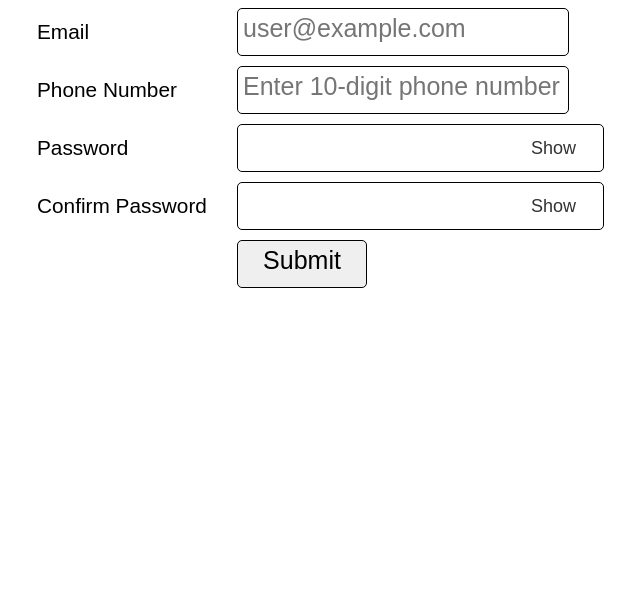
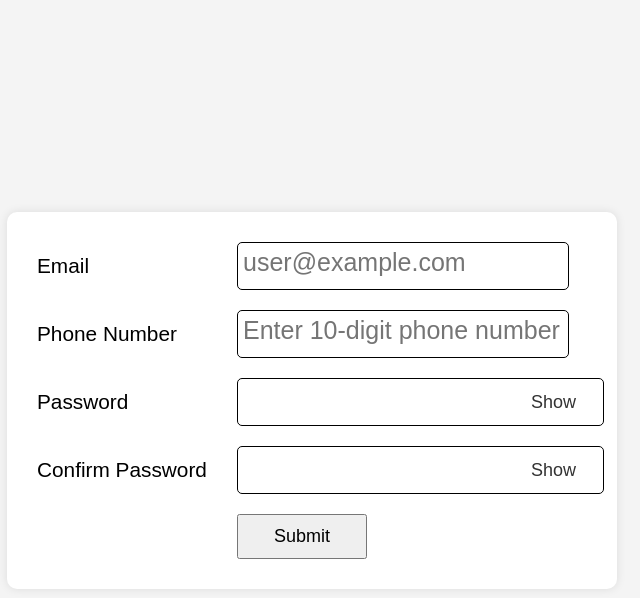
Before and after one commit to hariprasanth02/formvalidation, a plain HTML site: page index.html in a window 1280 px wide. Shown: the whole page, without its empty margins (328-968 px from the left). Drawn offline with nearby package versions, Linux system fonts and the light colour scheme.

Commit message:
Update style.css

```diff
--- a/style.css
+++ b/style.css
@@ -1,37 +1,60 @@
-body{
+body {
     font-family: Arial, Helvetica, sans-serif;
     font-size: 130%;
+    background: #f4f4f4;
+    height: 100vh;
+    margin: 0;
+    display: flex;
+    justify-content: center;
+    align-items: center;
+    flex-direction: column;
 }
-.wrapper{
+
+.wrapper {
     width: 550px;
-    margin: 0 auto;
+    background: white;
+    padding: 30px;
+    border-radius: 10px;
+    box-shadow: 0 0 10px rgba(0,0,0,0.1);
 }
-label{
+
+label {
     width: 200px;
     float: left;
     position: relative;
     top: 12px;
 }
-input{
+
+input[type="text"],
+input[type="password"] {
     width: 320px;
     font-size: 25px;
     border: 1px solid black;
     border-radius: 5px;
-    padding:5px 5px 12px 5px ;
+    padding: 5px 5px 12px 5px;
 }
-.formelement{
-    margin-bottom: 10px;
+
+.formelement {
+    margin-bottom: 20px;
+    clear: both;
 }
-#submitbutton{
+
+#submitbutton {
     width: 130px;
     margin-left: 200px;
+    padding: 10px;
+    font-size: 18px;
+    cursor: pointer;
 }
+
 #errors {
     color: white;
     background-color: red;
     padding: 10px;
     border-radius: 5px;
-    display: none; /* Hide initially */
+    display: none;
+    width: 500px;
+    margin-bottom: 20px;
 }
 
 #success {
@@ -39,8 +62,11 @@ input{
     background-color: green;
     padding: 10px;
     border-radius: 5px;
-    display: none; /* Hide initially */
+    display: none;
+    width: 500px;
+    margin-bottom: 20px;
 }
+
 .password-wrapper {
     display: flex;
     align-items: center;
@@ -49,7 +75,7 @@ input{
 
 .password-wrapper input {
     flex: 1;
-    padding-right: 40px; /* Space for button */
+    padding-right: 40px;
 }
 
 .password-wrapper button {
```
